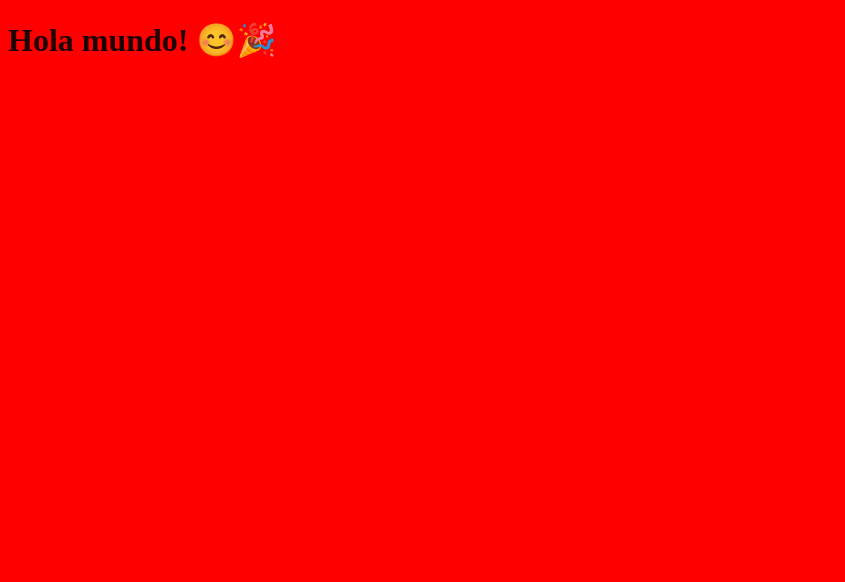
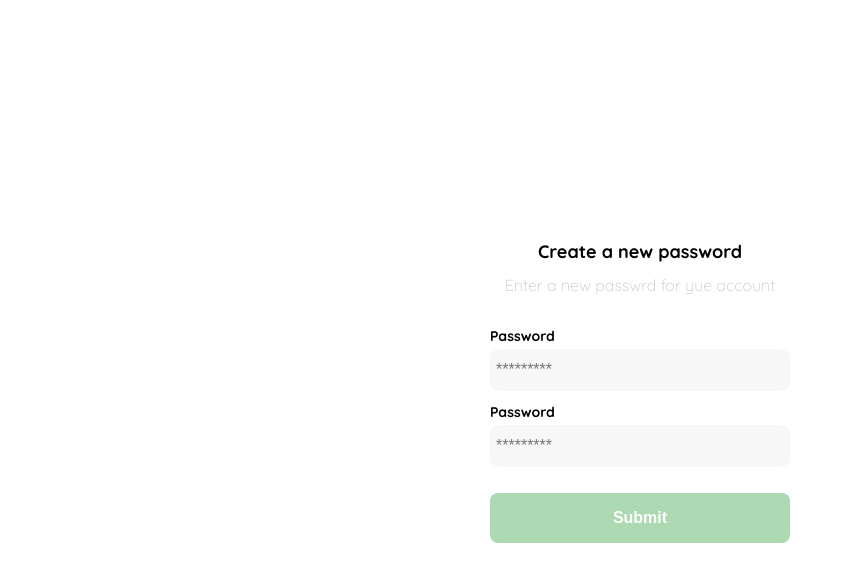
Before and after one commit to justinXD/react-eshop, a React app: page / in a window 1280 px wide. Shown: the top 582 px of the page, without its empty margins (0-845 px from the left). Built offline with nearby package versions, Linux system fonts and the light colour scheme.

Commit message:
container & styles

```diff
--- a/public/index.html
+++ b/public/index.html
@@ -4,6 +4,9 @@
     <meta charset="UTF-8">
     <meta http-equiv="X-UA-Compatible" content="IE=edge">
     <meta name="viewport" content="width=device-width, initial-scale=1.0">
+    <link rel="preconnect" href="https://fonts.googleapis.com">
+    <link rel="preconnect" href="https://fonts.gstatic.com" crossorigin>
+    <link href="https://fonts.googleapis.com/css2?family=Quicksand:wght@300;500;700&display=swap" rel="stylesheet">
     <title>Reac-shop</title>
 </head>
 <body>
--- a/src/components/App.jsx
+++ b/src/components/App.jsx
@@ -1,9 +1,13 @@
 import React from 'react';
-import '../styles/global.scss'
+import '../styles/global.css'
+import Layout from "../containers/Layout.jsx";
+import Login from "../containers/login.jsx";
 
 const App = () => {
     return (
-        <h1>Hola mundo! 😊🎉</h1>
+        <Layout>
+            <Login />
+        </Layout>
     );
 }
 
--- /dev/null
+++ b/src/containers/Layout.jsx
@@ -0,0 +1,11 @@
+import React from 'react'
+
+const Layout = ({ children }) => {
+    return (
+        <div className="Layout">
+            {children}
+        </div>
+    );
+}
+
+export default Layout;
--- /dev/null
+++ b/src/containers/login.jsx
@@ -0,0 +1,26 @@
+import React from 'react'
+import '../styles/login.scss'
+
+const login = () => {
+    return (
+        <div className="login">
+            <div className="form-container">
+                <img src="./logos/logo_yard_sale.svg" alt="logo" className="logo" />
+                <h1 className="title">Create a new password</h1>
+                <p className="subtitle">Enter a new passwrd for yue account</p>
+
+                <form action="/" className="form">
+                    <label htmlFor="password" className="label">Password</label>
+                    <input type="password" id="password" placeholder="*********" className="input input-password" />
+
+                    <label htmlFor="new-password" className="label">Password</label>
+                    <input type="password" id="new-password" placeholder="*********" className="input input-password" />
+
+                    <input type="submit" defaultValue="Confirm" className="primary-button login-button" />
+                </form>
+            </div>
+        </div>
+    );
+}
+
+export default login;
--- /dev/null
+++ b/src/styles/_vars.scss
@@ -0,0 +1,11 @@
+
+:root {
+    --white: #FFFFFF;
+    --black: #000000;
+    --very-light-pink: #C7C7C7;
+    --text-input-field: #F7F7F7;
+    --hospital-green: #ACD9B2;
+    --sm: 14px;
+    --md: 16px;
+    --lg: 18px;
+    }
--- /dev/null
+++ b/src/styles/global.css
@@ -0,0 +1,4 @@
+body {
+    margin: 0;
+    font-family: 'Quicksand', sans-serif;
+    }
--- a/src/styles/global.scss
+++ /dev/null
@@ -1,7 +0,0 @@
-$base-color: #ff0000;
-$color: rgba(black, 0.88);
-
-body {
-    background-color: $base-color;
-    color: $color;
-}
--- /dev/null
+++ b/src/styles/login.scss
@@ -0,0 +1,70 @@
+@use '_vars.scss';
+
+.login {
+width: 100%;
+height: 100vh;
+display: grid;
+place-items: center;
+}
+.form-container {
+display: grid;
+grid-template-rows: auto 1fr auto;
+width: 300px;
+}
+.logo {
+width: 150px;
+margin-bottom: 48px;
+justify-self: center;
+display: none;
+}
+.title {
+font-size: var(--lg);
+margin-bottom: 12px;
+text-align: center;
+}
+.subtitle {
+color: var(--very-light-pink);
+font-size: var(--md);
+font-weight: 300;
+margin-top: 0;
+margin-bottom: 32px;
+text-align: center;
+}
+.form {
+display: flex;
+flex-direction: column;
+}
+.label {
+font-size: var(--sm);
+font-weight: bold;
+margin-bottom: 4px;
+}
+.input {
+background-color: var(--text-input-field);
+border: none;
+border-radius: 8px;
+height: 30px;
+font-size: var(--md);
+padding: 6px;
+margin-bottom: 12px;
+}
+.primary-button {
+background-color: var(--hospital-green);
+border-radius: 8px;
+border: none;
+color: var(--white);
+width: 100%;
+cursor: pointer;
+font-size: var(--md);
+font-weight: bold;
+height: 50px;
+}
+.login-button {
+margin-top: 14px;
+margin-bottom: 30px;
+}
+@media (max-width: 640px) {
+    .logo {
+    display: block;
+}
+}
--- a/webpack.config.js
+++ b/webpack.config.js
@@ -28,7 +28,7 @@
         },
       },
       {
-        test: /\.s[ac]ss$/i,
+        test: /\.(css|scss)$/,
         use: ["style-loader", "css-loader", "sass-loader"],
       },
     ],
```
